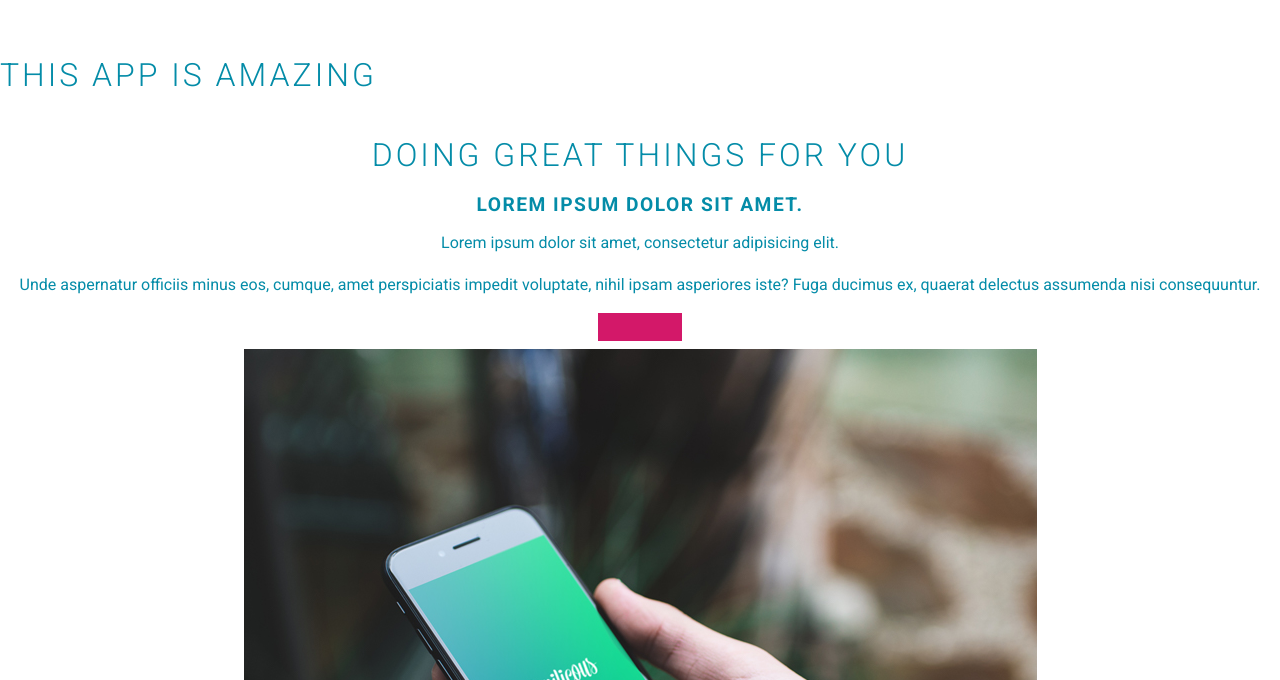
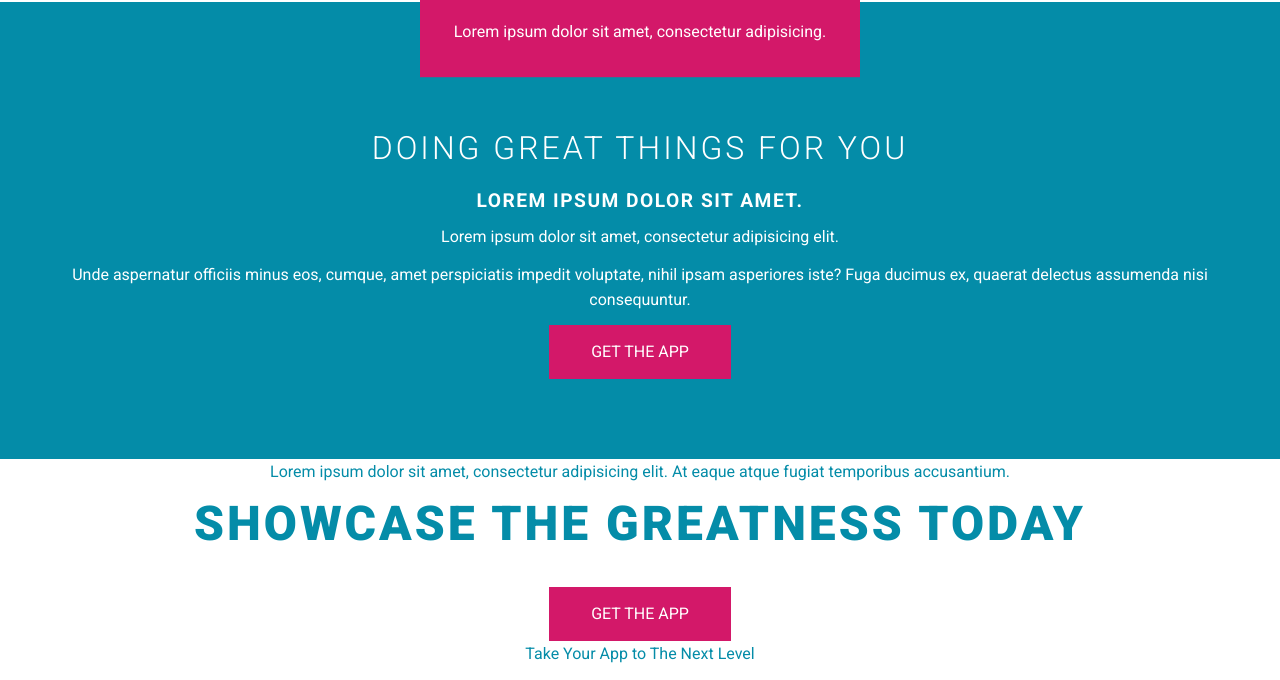
Before and after one commit to Tony-Thomas/responsive-mock-wesbsite, a plain HTML site: page index.html in a window 1280 px wide. Shown: the part 1412-2092 px from the top of the page. Drawn offline with nearby package versions, Linux system fonts and the light colour scheme.

Commit message:
promo banner complete

```diff
--- a/index.html
+++ b/index.html
@@ -41,7 +41,7 @@
             </div>
 
             <div class="col">
-                <img src="img/phone.png" alt="" class="hero-img">
+                <img src="img/phone.png" alt="" class="hero-img lg-screen">
             </div>
 
         </div>
@@ -77,18 +77,18 @@
 
             <div class="title-box">
                 <h1>This App Is Amazing</h1>
-                <p></p>
+                <p>Lorem ipsum dolor sit amet, consectetur adipisicing.</p>
             </div>
 
-            <div class="col">
+            <div class="col bg-primary">
                 <h1>Doing Great Things For you</h1>
                 <h2>Lorem ipsum dolor sit amet.</h2>
                 <p>Lorem ipsum dolor sit amet, consectetur adipisicing elit.</p>
                 <p>Unde aspernatur officiis minus eos, cumque, amet perspiciatis impedit voluptate, nihil ipsam asperiores iste? Fuga ducimus ex, quaerat delectus assumenda nisi consequuntur.</p>
-                <a href="" class="btn btn--primary"></a>
+                <a href="" class="btn btn--primary">Get The App</a>
             </div>
 
-            <div class="col img-box"><img src="img/phone-in-hand.jpg" alt="Hand holding phone"></div>
+            <div class="col img-box lg-screen"><img src="img/phone-in-hand.jpg" alt="Hand holding phone"></div>
 
         </div>
     </section>
--- a/sass/base/_base.sass
+++ b/sass/base/_base.sass
@@ -18,3 +18,11 @@ img
     margin: 0
     padding: 0
     list-style: none
+
+.lg-screen
+    display: none
+
+.bg-primary
+    background: $main
+    color: $text-inverse
+    padding: 5em 2.5em
--- a/sass/base/_typography.sass
+++ b/sass/base/_typography.sass
@@ -1,5 +1,5 @@
 h1, h2, h3, h3, h4, h5, h6, p
-    margin-left: 0 0 .75em
+    margin: 0 0 .75em
 
 h1:last-child, h2:last-child, h3:last-child, h4:last-child,
 h5:last-child, h6:last-child, p:last-child
@@ -25,5 +25,21 @@ h2
     span
         font-weight: $font-light
 
+.title-box
+    background: $accent
+    color: $text-inverse
+    margin: 0 auto
+    padding: 2em
+    transform: translateY(30%)
+    max-width: 90%
+    @media (min-width: 495px)
+        transform: translateY(50%)
+
+
+    & + .bg-primary
+        padding-top: 6em
+        @media (min-width: 495px)
+            padding-top: 8em
+
 .text-intro
     font-size: 1.2rem
--- a/sass/layout/_grid.sass
+++ b/sass/layout/_grid.sass
@@ -4,3 +4,6 @@
 
 .col
     flex: 0 0 100%
+
+.col--full
+    flex: 0 0 100% auto
--- a/sass/layout/_hero.sass
+++ b/sass/layout/_hero.sass
@@ -5,5 +5,5 @@
     padding-bottom: 8em
     text-align: center
 
-    .hero-img
+    /*.hero-img
         display: none
--- a/sass/layout/_home-promo.sass
+++ b/sass/layout/_home-promo.sass
@@ -0,0 +1,2 @@
+/*.promo
+    padding: 10vh 0
--- a/sass/layout/_home-sales-points.sass
+++ b/sass/layout/_home-sales-points.sass
@@ -1,5 +1,5 @@
 .sales-points
-    padding: 10vh 0
+    padding: 10vh 0 0
 
 .sales-point
     margin-bottom: 3.5em
```
Also changed, not shown: css/main.css.
